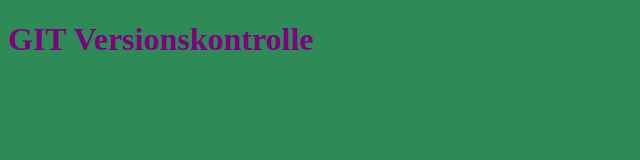
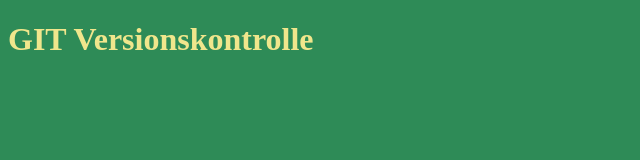
Before and after one commit to mysterphy/get-demo-24, a plain HTML site: page index.html in a window 1280 px wide. Shown: the whole page, without its empty margins (0-640 px from the left). Drawn offline with Linux system fonts and the light colour scheme.

Commit message:
Change color

```diff
--- a/style.css
+++ b/style.css
@@ -1,4 +1,4 @@
 body {
   background: seagreen;
-  color: purple;
+  color: khaki;
 }
```
